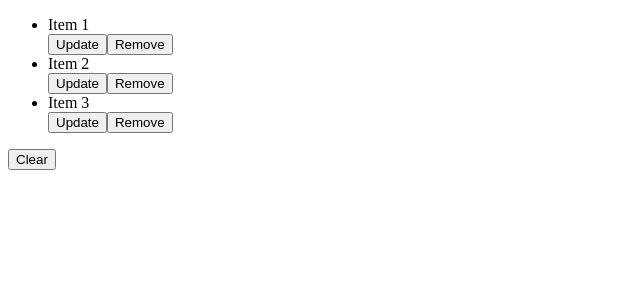
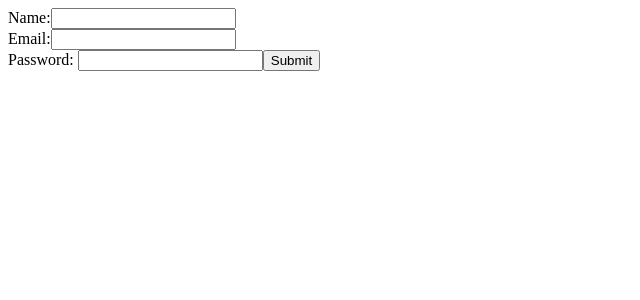
Before and after one commit to harshkchoudhary11902012/hooks, a React (Create React App) app: page / in a window 1280 px wide. Shown: the top 300 px of the page, without its empty margins (0-640 px from the left). Built offline with nearby package versions, Linux system fonts and the light colour scheme.

Commit message:
Working with multiple useStates in one form

```diff
--- /dev/null
+++ b/src/Form.js
@@ -0,0 +1,76 @@
+import React, { useState } from "react";
+
+const Form = () => {
+  //   const [name, setName] = useState("");
+  //   const [email, setEmail] = useState("");
+  //   const [password, setPassword] = useState("");
+
+  const [formData, setFormData] = useState({
+    name: "",
+    email: "",
+    password: "",
+  });
+
+  //   const handleName = (e) => {
+  //     console.log(e.target.value);
+  //     setName(e.target.value);
+  //   };
+
+  //   const handleEmail = (e) => {
+  //     console.log(e.target.value);
+  //     setEmail(e.target.value);
+  //   };
+  //   const handlePassword = (e) => {
+  //     console.log(e.target.value);
+  //     setPassword(e.target.value);
+  //   };
+
+  const handleInput = (e) => {
+    const { name, value } = e.target;
+    setFormData({
+      ...formData,
+      [name]: value,
+    });
+  };
+
+  const handleSubmit = (e) => {
+    e.preventDefault();
+  };
+
+  return (
+    <form onSubmit={handleSubmit}>
+      <label>
+        Name:
+        <input
+          type="text"
+          name="name"
+          value={formData.name}
+          onChange={handleInput}
+        />
+      </label>
+      <br />
+      <label>
+        Email:
+        <input
+          type="email"
+          name="email"
+          value={formData.email}
+          onChange={handleInput}
+        />
+      </label>{" "}
+      <br />
+      <label>
+        Password:{" "}
+        <input
+          type="password"
+          name="password"
+          value={formData.password}
+          onChange={handleInput}
+        />
+      </label>
+      <button type="submit">Submit</button>
+    </form>
+  );
+};
+
+export default Form;
--- a/src/index.js
+++ b/src/index.js
@@ -1,11 +1,14 @@
 import React from "react";
 import ReactDOM from "react-dom/client";
 // import App from "./App";
-import Data from "./Data";
+// import Data from "./Data";
+import Form from "./Form";
 
 const root = ReactDOM.createRoot(document.getElementById("root"));
 root.render(
   <React.StrictMode>
-    <Data />
+    {/* <App/> */}
+    {/* <Data /> */}
+    <Form />
   </React.StrictMode>
 );
```
